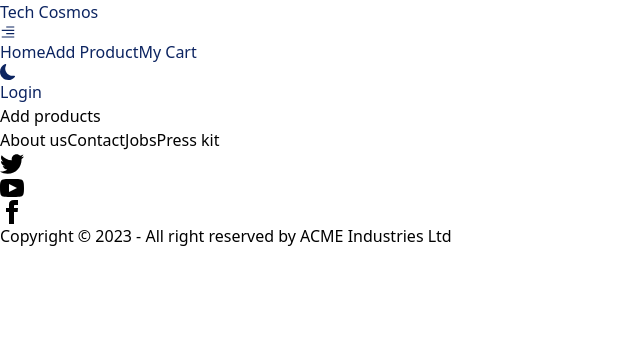
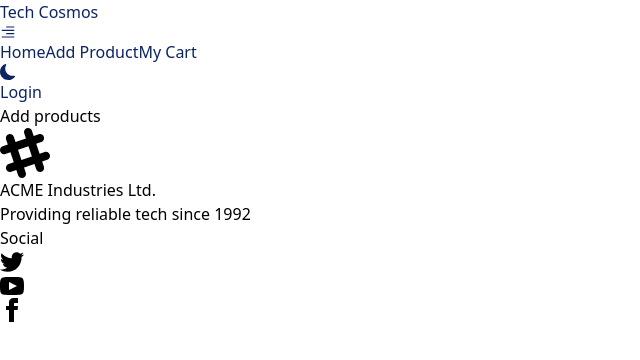
Before and after one commit to anupamahalder/Tech-Cosmos-Client-Side, a React (Vite) app: page /addproducts in a window 1280 px wide. Shown: the top 360 px of the page, without its empty margins (0-640 px from the left). Built offline with nearby package versions, Linux system fonts and the light colour scheme.

Commit message:
Added brands to home in brands collaboration section

```diff
--- /dev/null
+++ b/src/Pages/Home/Brand.jsx
@@ -0,0 +1,28 @@
+import PropTypes from 'prop-types';
+import { useContext } from 'react';
+import { AuthContext } from '../../AuthProvider/AuthProvider';
+const Brand = ({brand}) => {
+    // destructure
+    const {brand_name, image_url, short_description} = brand;
+    const {darkMode, setDarkMode} = useContext(AuthContext);
+
+    return (
+        <div>
+            <div className="card card-compact bg-base-100 shadow-xl">
+            <figure className='w-[350px] h-[250px] rounded-xl bg-white mx-auto my-auto object-cover object-center p-4'><img src={image_url} alt={brand_name} /></figure>
+            <div style={{backgroundColor: darkMode==="true" ? '#1D232A':'white', color: darkMode==="true" ? 'white': '#1D232A'}}   className="card-body p-4 h-[200px]">
+                <h2 className="card-title">{brand_name}</h2>
+                <p>{short_description}</p>
+                <div className="card-actions">
+                <button className="btn btn-primary">Visit Our Brand</button>
+                </div>
+            </div>
+            </div>
+        </div>
+    );
+};
+// Adding proptypes
+Brand.propTypes = {
+    brand: PropTypes.object.isRequired,
+}
+export default Brand;
--- a/src/Pages/Home/Home.jsx
+++ b/src/Pages/Home/Home.jsx
@@ -1,20 +1,24 @@
 import { useContext } from "react";
 import { AuthContext } from "../../AuthProvider/AuthProvider";
 import SimpleSlider from "../../components/BannerSlick/Slick";
+import { useLoaderData } from "react-router-dom";
+import Brand from "./Brand";
 
 const Home = () => {
     const {darkMode} = useContext(AuthContext);
+    const brands = useLoaderData();
     return (
         <div style={{backgroundColor: darkMode=="true"&&"#1D232A"}} className="">
             {/* Banner section  */}
             <div className="w-full mx-auto">
             <SimpleSlider></SimpleSlider>
             </div>
-            <div>
-                <h1>Hello</h1>
-                <h1>Hello</h1>
-                <h1>Hello</h1>
-                <h1>Hello</h1>
+            {/* Brand showcasing section */}
+            <h1 style={{color: darkMode==="true" ? 'white': '#0c2461'}}  className="mb-10 text-3xl my-20 font-bold text-center mx-auto">Brand Collaboration</h1>
+            <div className="grid grid-cols-1 md:grid-cols-2 lg:grid-cols-3 gap-6 mx-auto px-4 my-4 w-full">
+                {
+                    brands.map(brand => <Brand key={brand._id} brand={brand}></Brand>)
+                }
             </div>
         </div>
     );
--- a/src/Router/MyRoute.jsx
+++ b/src/Router/MyRoute.jsx
@@ -11,7 +11,8 @@
         children:[
             {
                 path:'/',
-                element: <Home></Home>
+                element: <Home></Home>,
+                loader: ()=>fetch('http://localhost:5050/user')
             },
             {
                 path: '/login',
--- a/src/components/Footer/Footer.jsx
+++ b/src/components/Footer/Footer.jsx
@@ -2,23 +2,19 @@
 const Footer = () => {
     return (
         <div>
-            <footer className="footer footer-center p-10 bg-base-200 text-base-content rounded">
-            <nav className="grid grid-flow-col gap-4">
-                <a className="link link-hover">About us</a>
-                <a className="link link-hover">Contact</a>
-                <a className="link link-hover">Jobs</a>
-                <a className="link link-hover">Press kit</a>
-            </nav>
+            <footer className="footer p-10 bg-neutral text-neutral-content">
+            <aside>
+                <svg width="50" height="50" viewBox="0 0 24 24" xmlns="http://www.w3.org/2000/svg" fillRule="evenodd" clipRule="evenodd" className="fill-current"><path d="M22.672 15.226l-2.432.811.841 2.515c.33 1.019-.209 2.127-1.23 2.456-1.15.325-2.148-.321-2.463-1.226l-.84-2.518-5.013 1.677.84 2.517c.391 1.203-.434 2.542-1.831 2.542-.88 0-1.601-.564-1.86-1.314l-.842-2.516-2.431.809c-1.135.328-2.145-.317-2.463-1.229-.329-1.018.211-2.127 1.231-2.456l2.432-.809-1.621-4.823-2.432.808c-1.355.384-2.558-.59-2.558-1.839 0-.817.509-1.582 1.327-1.846l2.433-.809-.842-2.515c-.33-1.02.211-2.129 1.232-2.458 1.02-.329 2.13.209 2.461 1.229l.842 2.515 5.011-1.677-.839-2.517c-.403-1.238.484-2.553 1.843-2.553.819 0 1.585.509 1.85 1.326l.841 2.517 2.431-.81c1.02-.33 2.131.211 2.461 1.229.332 1.018-.21 2.126-1.23 2.456l-2.433.809 1.622 4.823 2.433-.809c1.242-.401 2.557.484 2.557 1.838 0 .819-.51 1.583-1.328 1.847m-8.992-6.428l-5.01 1.675 1.619 4.828 5.011-1.674-1.62-4.829z"></path></svg>
+                <p>ACME Industries Ltd.<br/>Providing reliable tech since 1992</p>
+            </aside>
             <nav>
+                <header className="footer-title">Social</header>
                 <div className="grid grid-flow-col gap-4">
                 <a><svg xmlns="http://www.w3.org/2000/svg" width="24" height="24" viewBox="0 0 24 24" className="fill-current"><path d="M24 4.557c-.883.392-1.832.656-2.828.775 1.017-.609 1.798-1.574 2.165-2.724-.951.564-2.005.974-3.127 1.195-.897-.957-2.178-1.555-3.594-1.555-3.179 0-5.515 2.966-4.797 6.045-4.091-.205-7.719-2.165-10.148-5.144-1.29 2.213-.669 5.108 1.523 6.574-.806-.026-1.566-.247-2.229-.616-.054 2.281 1.581 4.415 3.949 4.89-.693.188-1.452.232-2.224.084.626 1.956 2.444 3.379 4.6 3.419-2.07 1.623-4.678 2.348-7.29 2.04 2.179 1.397 4.768 2.212 7.548 2.212 9.142 0 14.307-7.721 13.995-14.646.962-.695 1.797-1.562 2.457-2.549z"></path></svg></a>
                 <a><svg xmlns="http://www.w3.org/2000/svg" width="24" height="24" viewBox="0 0 24 24" className="fill-current"><path d="M19.615 3.184c-3.604-.246-11.631-.245-15.23 0-3.897.266-4.356 2.62-4.385 8.816.029 6.185.484 8.549 4.385 8.816 3.6.245 11.626.246 15.23 0 3.897-.266 4.356-2.62 4.385-8.816-.029-6.185-.484-8.549-4.385-8.816zm-10.615 12.816v-8l8 3.993-8 4.007z"></path></svg></a>
                 <a><svg xmlns="http://www.w3.org/2000/svg" width="24" height="24" viewBox="0 0 24 24" className="fill-current"><path d="M9 8h-3v4h3v12h5v-12h3.642l.358-4h-4v-1.667c0-.955.192-1.333 1.115-1.333h2.885v-5h-3.808c-3.596 0-5.192 1.583-5.192 4.615v3.385z"></path></svg></a>
                 </div>
             </nav>
-            <aside>
-                <p>Copyright © 2023 - All right reserved by ACME Industries Ltd</p>
-            </aside>
             </footer>
         </div>
     );
```
